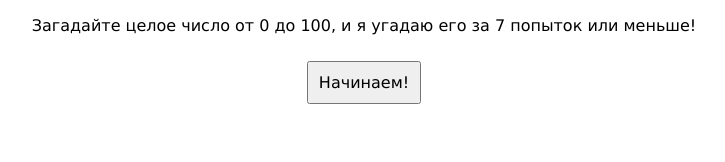
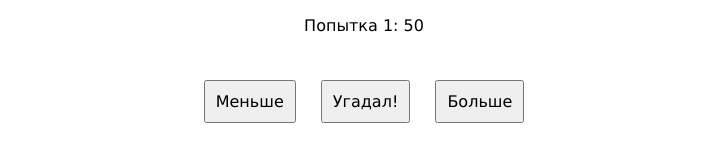
Before and after one commit to IrbisEH/js_ed, a plain HTML site: page BinarySearch/index.html in a window 1280 px wide. Both pictures are taken after a click on the button "Начинаем!". Shown: the whole page, without its empty margins (276-1001 px from the left). Drawn offline with Linux system fonts and the light colour scheme.

Commit message:
add some code

```diff
--- a/BinarySearch/index.html
+++ b/BinarySearch/index.html
@@ -19,6 +19,9 @@
         margin: 10px;
         padding: 10px;
       }
+      .notOnScreen{
+          display: none;
+      }
     </style>
 </head>
 <body>
@@ -26,13 +29,96 @@
     <p id="startText">Загадайте целое число от 0 до 100, и я угадаю его за 7 попыток или меньше!</p>
     <button onclick="start()" id="startButton">Начинаем!</button>
 
+    <!-- Здесь будем щадавать свои вопросы -->
+    <p id="question"></p>
+    <br>
+    <!-- А этими кнопками будем отвечать на предложения компьютера -->
+    <button id="small" onclick="smallClick()" class="notOnScreen">Меньше</button>
+    <button id="bingo" onclick="bingoClick()" class="notOnScreen">Угадал!</button>
+    <button id="big" onclick="bigClick()" class="notOnScreen">Больше</button>
     <!-- наш скрипт -->
     <script>
-      // обрабатываем нажатие на стартовую кнопку
-      function start() {
+        // границы, в которых мы угадываем число
+        var min = 0;
+        var max = 100;
 
-      }
+        // середина дипазона
+        var middle = Math.floor((min + max) / 2);
+
+        // количество попыток
+        var stage = 1;
+
+
+        // обрабатываем нажатие на стартовую кнопку
+        function start() {
+            // скрываем приветственную надпись и кнопку
+            document.getElementById("startText").classList.add("notOnScreen");
+            document.getElementById("startButton").classList.add("notOnScreen");
+
+            // показываем текст с первой попыткой
+            document.getElementById("question").classList.remove("notOnscreen");
+            document.getElementById("question").innerHTML = "Попытка " + stage + ": " + middle;
+
+            // три игровые кнопки
+            document.getElementById("small").classList.remove("notOnScreen");
+            document.getElementById("bingo").classList.remove("notOnScreen");
+            document.getElementById("big").classList.remove("notOnScreen");
+        }
+
+        function smallClick() {
+            // уменьшаем диапозон
+            max = middle;
+
+            // находим новую середину
+            middle = Math.floor((min + max) / 2)
+
+            // если при округлении середина совпала с текущей верхней границей - уменьшаем ее на 1
+            if (max === middle) {
+                middle -= 1;
+            }
+
+            checkGame();
+        }
+
+        // если загадано число, больше. чем на экране
+        function bigClick() {
+            min = middle;
+
+            middle = Math.floor((min + max) / 2);
+
+            if (min === middle) {
+                middle += 1;
+            }
+
+            checkGame();
+        }
+
+        function bingoClick() {
+            max = middle;
+            min = middle;
+
+            checkGame();
+        }
+
+        function checkGame() {
+            if (min === max) {
+                document.getElementById("question").innerHTML = "Вы загадали число " + min;
+
+                document.getElementById("small").classList.add("notOnScreen");
+                document.getElementById("bingo").classList.add("notOnScreen");
+                document.getElementById("big").classList.add("notOnScreen");
+
+                return;
+            }
+
+            stage += 1;
+            if (stage === 8) {
+                document.getElementById("question").innerHTML = "Жульничать - нехорошо!";
+            }
+
+            document.getElementById("question").innerHTML = "Попытка " + stage + ": " + middle;
+
+        }
     </script>
-
 </body>
 </html>
```
